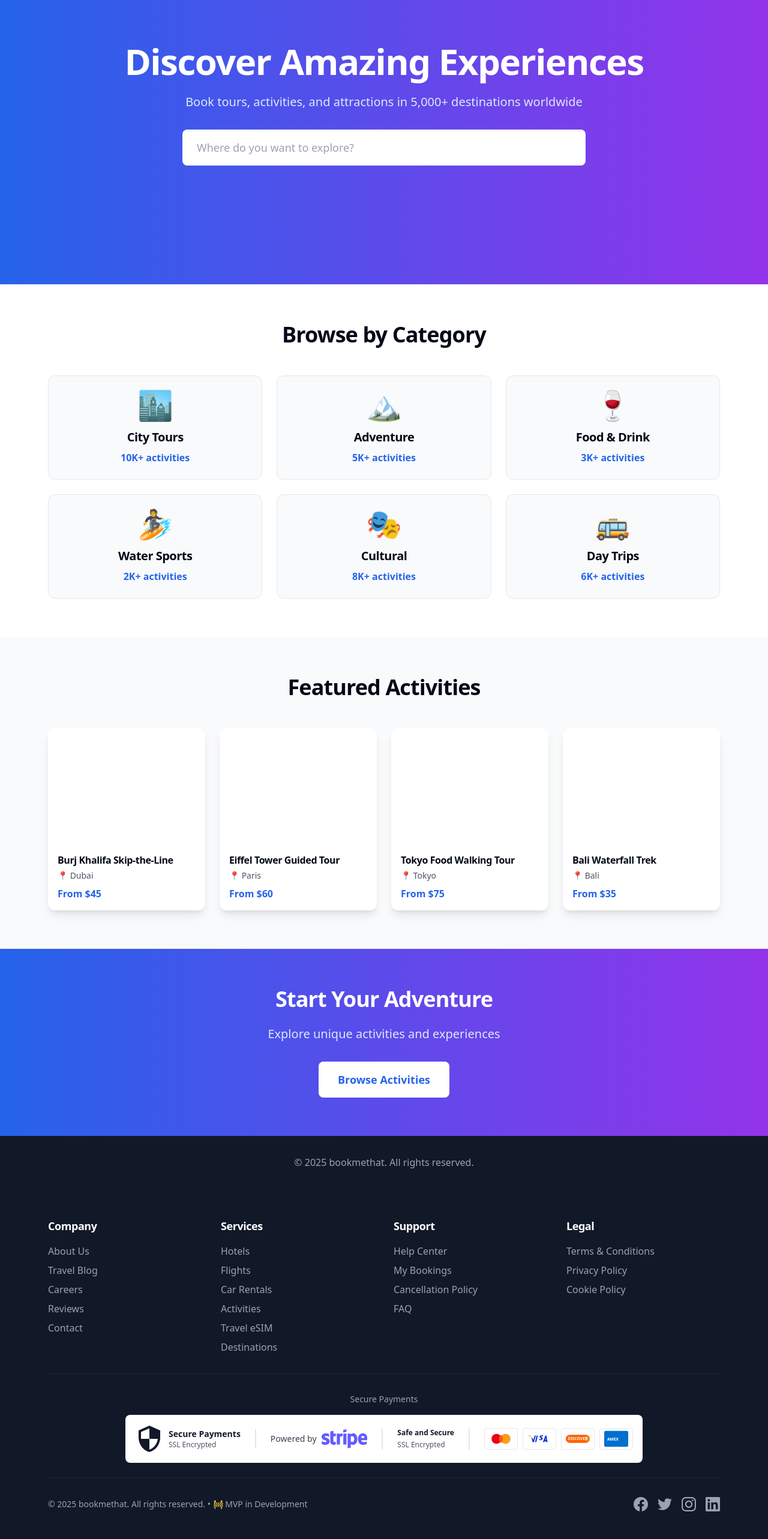
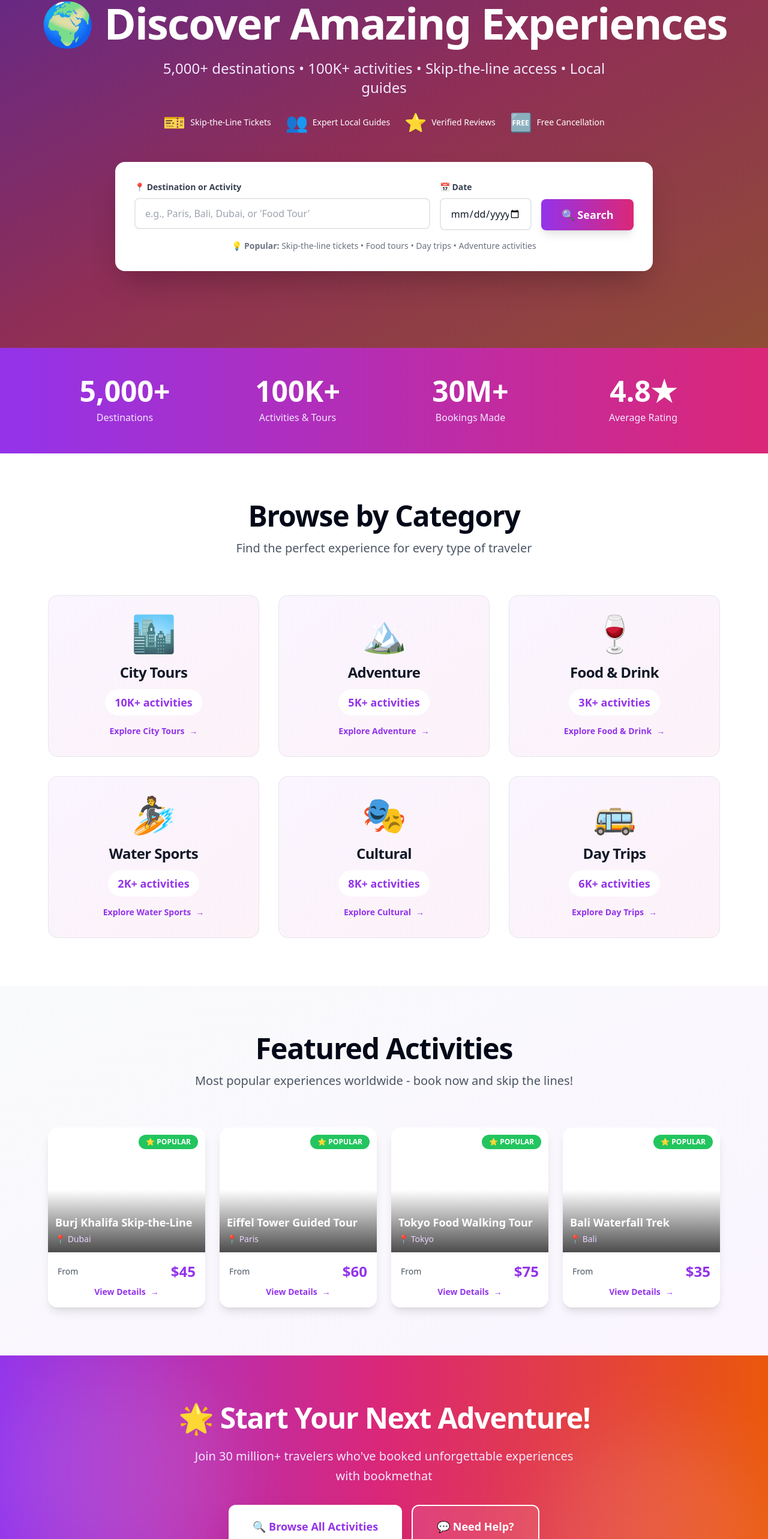
Before and after one commit to FazalShahidLatif/bookmethat, a Next.js app in the folder frontend/: page /activities in a window 1280 px wide. Shown: the part 198-2764 px from the top of the page at 60% size. Built offline with nearby package versions, Linux system fonts and the light colour scheme; no server answers; grey boxes are pictures that could not be loaded.

Commit message:
Enhance Activities page with professional UI - modern hero, trust stats, improved categories and featured activities

```diff
--- a/frontend/src/app/activities/page.tsx
+++ b/frontend/src/app/activities/page.tsx
@@ -38,8 +38,8 @@ export default function ActivitiesPage() {
       <Header />
       <main className="min-h-screen bg-white">
 
-      <section className="relative h-[600px] bg-gradient-to-r from-blue-600 to-purple-600 text-white overflow-hidden">
-        <div className="absolute inset-0 opacity-30">
+      <section className="relative text-white py-32 px-4 overflow-hidden">
+        <div className="absolute inset-0 z-0">
           <OptimizedImage
             src={getDestinationImage('adventure')}
             alt="Activities and tours"
@@ -47,77 +47,225 @@ export default function ActivitiesPage() {
             objectFit="cover"
             priority
           />
+          <div className="absolute inset-0 bg-gradient-to-br from-purple-900/95 via-pink-900/90 to-orange-900/85" />
         </div>
-        <div className="relative max-w-6xl mx-auto px-4 h-full flex flex-col justify-center text-center">
-          <h1 className="text-5xl md:text-6xl font-bold mb-6">Discover Amazing Experiences</h1>
-          <p className="text-xl mb-8 text-blue-100 max-w-2xl mx-auto">
-            Book tours, activities, and attractions in 5,000+ destinations worldwide
+
+        <div className="relative z-10 max-w-6xl mx-auto">
+          <div className="text-center mb-12">
+            <h1 className="text-5xl md:text-7xl font-bold mb-6 animate-fade-in">
+              🌍 Discover Amazing Experiences
+            </h1>
+            <p className="text-xl md:text-2xl text-purple-100 mb-4 max-w-3xl mx-auto">
+              5,000+ destinations • 100K+ activities • Skip-the-line access • Local guides
             </p>
-          <div className="max-w-2xl mx-auto w-full">
+            <div className="flex flex-wrap justify-center gap-6 text-sm mt-6">
+              <div className="flex items-center gap-2">
+                <span className="text-3xl">🎫</span>
+                <span>Skip-the-Line Tickets</span>
+              </div>
+              <div className="flex items-center gap-2">
+                <span className="text-3xl">👥</span>
+                <span>Expert Local Guides</span>
+              </div>
+              <div className="flex items-center gap-2">
+                <span className="text-3xl">⭐</span>
+                <span>Verified Reviews</span>
+              </div>
+              <div className="flex items-center gap-2">
+                <span className="text-3xl">🆓</span>
+                <span>Free Cancellation</span>
+              </div>
+            </div>
+          </div>
+
+          <div className="bg-white rounded-2xl shadow-2xl p-8 max-w-4xl mx-auto backdrop-blur-sm">
+            <form action="/search/activities" method="GET">
+              <div className="grid md:grid-cols-5 gap-4">
+                <div className="md:col-span-3">
+                  <label className="block text-sm font-semibold text-gray-700 mb-2">
+                    📍 Destination or Activity
+                  </label>
                   <input
                     type="text"
-              placeholder="Where do you want to explore?"
-              className="w-full px-6 py-4 rounded-lg text-gray-900 text-lg focus:outline-none focus:ring-2 focus:ring-blue-500"
+                    name="destination"
+                    required
+                    placeholder="e.g., Paris, Bali, Dubai, or 'Food Tour'"
+                    className="w-full px-4 py-3 border-2 border-gray-200 rounded-lg focus:outline-none focus:ring-2 focus:ring-purple-500 focus:border-transparent text-gray-900 placeholder-gray-400"
                   />
+                </div>
+                <div>
+                  <label className="block text-sm font-semibold text-gray-700 mb-2">
+                    📅 Date
+                  </label>
+                  <input
+                    type="date"
+                    name="date"
+                    className="w-full px-4 py-3 border-2 border-gray-200 rounded-lg focus:outline-none focus:ring-2 focus:ring-purple-500 focus:border-transparent text-gray-900"
+                  />
+                </div>
+                <div className="flex items-end">
+                  <button
+                    type="submit"
+                    className="w-full bg-gradient-to-r from-purple-600 to-pink-600 text-white py-3 px-6 rounded-lg font-bold text-lg hover:from-purple-700 hover:to-pink-700 transform hover:scale-105 transition-all shadow-lg"
+                  >
+                    🔍 Search
+                  </button>
+                </div>
+              </div>
+            </form>
+
+            <div className="mt-4 text-center text-sm text-gray-500">
+              💡 <strong>Popular:</strong> Skip-the-line tickets • Food tours • Day trips • Adventure activities
+            </div>
           </div>
         </div>
       </section>
 
-      <section className="py-16 bg-white">
+      {/* Trust Stats Bar */}
+      <section className="bg-gradient-to-r from-purple-600 to-pink-600 py-12">
         <div className="max-w-6xl mx-auto px-4">
-          <h2 className="text-4xl font-bold text-center mb-12">Browse by Category</h2>
-          <div className="grid md:grid-cols-3 gap-6">
+          <div className="grid grid-cols-2 md:grid-cols-4 gap-8 text-center text-white">
+            <div>
+              <div className="text-4xl md:text-5xl font-bold mb-2">5,000+</div>
+              <div className="text-purple-100 text-sm md:text-base">Destinations</div>
+            </div>
+            <div>
+              <div className="text-4xl md:text-5xl font-bold mb-2">100K+</div>
+              <div className="text-purple-100 text-sm md:text-base">Activities & Tours</div>
+            </div>
+            <div>
+              <div className="text-4xl md:text-5xl font-bold mb-2">30M+</div>
+              <div className="text-purple-100 text-sm md:text-base">Bookings Made</div>
+            </div>
+            <div>
+              <div className="text-4xl md:text-5xl font-bold mb-2">4.8★</div>
+              <div className="text-purple-100 text-sm md:text-base">Average Rating</div>
+            </div>
+          </div>
+        </div>
+      </section>
+
+      <section className="py-20 bg-white">
+        <div className="max-w-6xl mx-auto px-4">
+          <div className="text-center mb-16">
+            <h2 className="text-4xl md:text-5xl font-bold mb-4">Browse by Category</h2>
+            <p className="text-xl text-gray-600 max-w-2xl mx-auto">
+              Find the perfect experience for every type of traveler
+            </p>
+          </div>
+
+          <div className="grid md:grid-cols-3 gap-8">
             {categories.map((cat, index) => (
-              <div key={index} className="bg-gray-50 p-6 rounded-xl hover:shadow-lg transition text-center border border-gray-200">
-                <div className="text-5xl mb-4">{cat.icon}</div>
-                <h3 className="text-xl font-bold mb-2">{cat.name}</h3>
-                <p className="text-blue-600 font-semibold">{cat.count} activities</p>
+              <Link
+                key={index}
+                href={`/search/activities?category=${cat.name.toLowerCase().replace(/\s+/g, '-')}`}
+                className="bg-gradient-to-br from-purple-50 to-pink-50 p-8 rounded-2xl hover:shadow-2xl transition-all border border-gray-200 group text-center transform hover:scale-105"
+              >
+                <div className="text-6xl mb-5 group-hover:scale-110 transition-transform">{cat.icon}</div>
+                <h3 className="text-2xl font-bold mb-3 text-gray-900 group-hover:text-purple-600 transition">{cat.name}</h3>
+                <p className="text-purple-600 font-bold text-lg bg-white inline-block px-4 py-2 rounded-full">
+                  {cat.count} activities
+                </p>
+                <div className="mt-4 text-purple-600 font-semibold text-sm flex items-center justify-center gap-2">
+                  Explore {cat.name} <span className="group-hover:translate-x-2 transition-transform">→</span>
                 </div>
+              </Link>
             ))}
           </div>
         </div>
       </section>
 
-      <section className="py-16 bg-gray-50">
+      <section className="py-20 bg-gradient-to-br from-gray-50 to-purple-50">
         <div className="max-w-6xl mx-auto px-4">
-          <h2 className="text-4xl font-bold text-center mb-12">Featured Activities</h2>
+          <div className="text-center mb-16">
+            <h2 className="text-4xl md:text-5xl font-bold mb-4">Featured Activities</h2>
+            <p className="text-xl text-gray-600 max-w-2xl mx-auto">
+              Most popular experiences worldwide - book now and skip the lines!
+            </p>
+          </div>
+
           <div className="grid md:grid-cols-4 gap-6">
             {featured.map((activity, index) => (
-              <div key={index} className="bg-white rounded-xl overflow-hidden shadow-lg hover:shadow-2xl transition">
-                <div className="relative h-48">
+              <Link
+                key={index}
+                href={`/activities/${activity.name.toLowerCase().replace(/\s+/g, '-')}`}
+                className="bg-white rounded-2xl overflow-hidden shadow-lg hover:shadow-2xl transition-all group transform hover:scale-105"
+              >
+                <div className="relative h-52">
                   <OptimizedImage
                     src={getDestinationImage(activity.image)}
                     alt={activity.name}
                     fill
                     objectFit="cover"
                   />
+                  <div className="absolute inset-0 bg-gradient-to-t from-black/70 via-transparent to-transparent group-hover:from-purple-900/70 transition" />
+                  <div className="absolute top-3 right-3 bg-green-500 text-white text-xs font-bold px-3 py-1 rounded-full">
+                    ⭐ POPULAR
                   </div>
-                <div className="p-4">
-                  <h3 className="font-bold mb-1">{activity.name}</h3>
-                  <p className="text-gray-600 text-sm mb-2">📍 {activity.location}</p>
-                  <p className="text-blue-600 font-bold">From {activity.price}</p>
+                  <div className="absolute bottom-3 left-3 right-3">
+                    <div className="text-white font-bold text-lg mb-1 group-hover:text-purple-200 transition">
+                      {activity.name}
+                    </div>
+                    <div className="text-purple-200 text-sm">📍 {activity.location}</div>
                   </div>
                 </div>
+                <div className="p-4 bg-white group-hover:bg-gray-50 transition">
+                  <div className="flex justify-between items-center">
+                    <span className="text-gray-600 text-sm">From</span>
+                    <span className="text-purple-600 font-bold text-2xl">{activity.price}</span>
+                  </div>
+                  <div className="mt-2 text-purple-600 font-semibold text-sm flex items-center justify-center gap-2">
+                    View Details <span className="group-hover:translate-x-2 transition-transform">→</span>
+                  </div>
+                </div>
+              </Link>
             ))}
           </div>
         </div>
       </section>
 
-      <section className="py-16 bg-gradient-to-r from-blue-600 to-purple-600 text-white">
-        <div className="max-w-4xl mx-auto px-4 text-center">
-          <h2 className="text-4xl font-bold mb-6">Start Your Adventure</h2>
-          <p className="text-xl mb-8 text-blue-100">Explore unique activities and experiences</p>
-          <a href="#" className="inline-block bg-white text-blue-600 px-8 py-4 rounded-lg font-semibold text-lg hover:bg-blue-50 transition">
-            Browse Activities
+      <section className="py-20 bg-gradient-to-r from-purple-600 via-pink-600 to-orange-600 text-white relative overflow-hidden">
+        <div className="absolute inset-0 opacity-10">
+          <div className="absolute top-0 left-0 w-96 h-96 bg-white rounded-full blur-3xl"></div>
+          <div className="absolute bottom-0 right-0 w-96 h-96 bg-white rounded-full blur-3xl"></div>
+        </div>
+
+        <div className="max-w-4xl mx-auto px-4 text-center relative z-10">
+          <h2 className="text-4xl md:text-5xl font-bold mb-6">🌟 Start Your Next Adventure!</h2>
+          <p className="text-xl mb-8 text-purple-100 max-w-2xl mx-auto leading-relaxed">
+            Join 30 million+ travelers who've booked unforgettable experiences with bookmethat
+          </p>
+          <div className="flex flex-col sm:flex-row gap-4 justify-center">
+            <a
+              href="#"
+              className="inline-flex items-center justify-center gap-2 bg-white text-purple-600 px-10 py-5 rounded-xl font-bold text-lg hover:bg-purple-50 transition-all transform hover:scale-105 shadow-2xl"
+            >
+              🔍 Browse All Activities
+            </a>
+            <a
+              href="/help"
+              className="inline-flex items-center justify-center gap-2 bg-white/10 backdrop-blur-sm border-2 border-white text-white px-10 py-5 rounded-xl font-bold text-lg hover:bg-white/20 transition-all"
+            >
+              💬 Need Help?
             </a>
           </div>
+
+          <div className="mt-12 grid grid-cols-3 gap-8 max-w-2xl mx-auto">
+            <div>
+              <div className="text-3xl font-bold mb-1">24/7</div>
+              <div className="text-purple-200 text-sm">Customer Support</div>
+            </div>
+            <div>
+              <div className="text-3xl font-bold mb-1">4.8★</div>
+              <div className="text-purple-200 text-sm">Average Rating</div>
+            </div>
+            <div>
+              <div className="text-3xl font-bold mb-1">12M+</div>
+              <div className="text-purple-200 text-sm">Reviews</div>
+            </div>
+          </div>
+        </div>
       </section>
-
-      <footer className="bg-gray-900 text-white py-8">
-        <div className="max-w-6xl mx-auto px-4 text-center">
-          <p className="text-gray-400">© 2025 bookmethat. All rights reserved.</p>
-        </div>
-      </footer>
     </main>
       <Footer />
     </>
```
Lines whose indentation alone changed are shown as unchanged.
